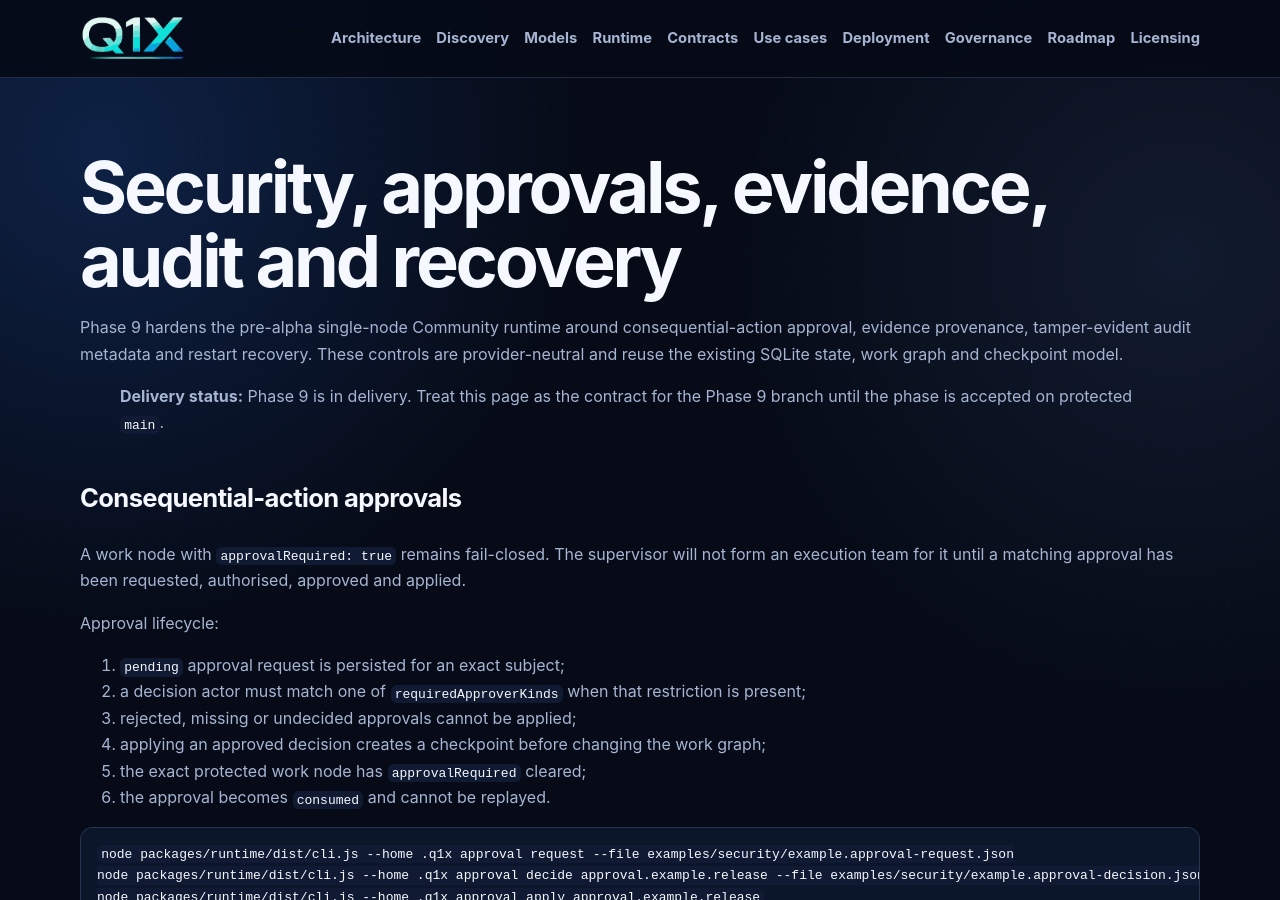
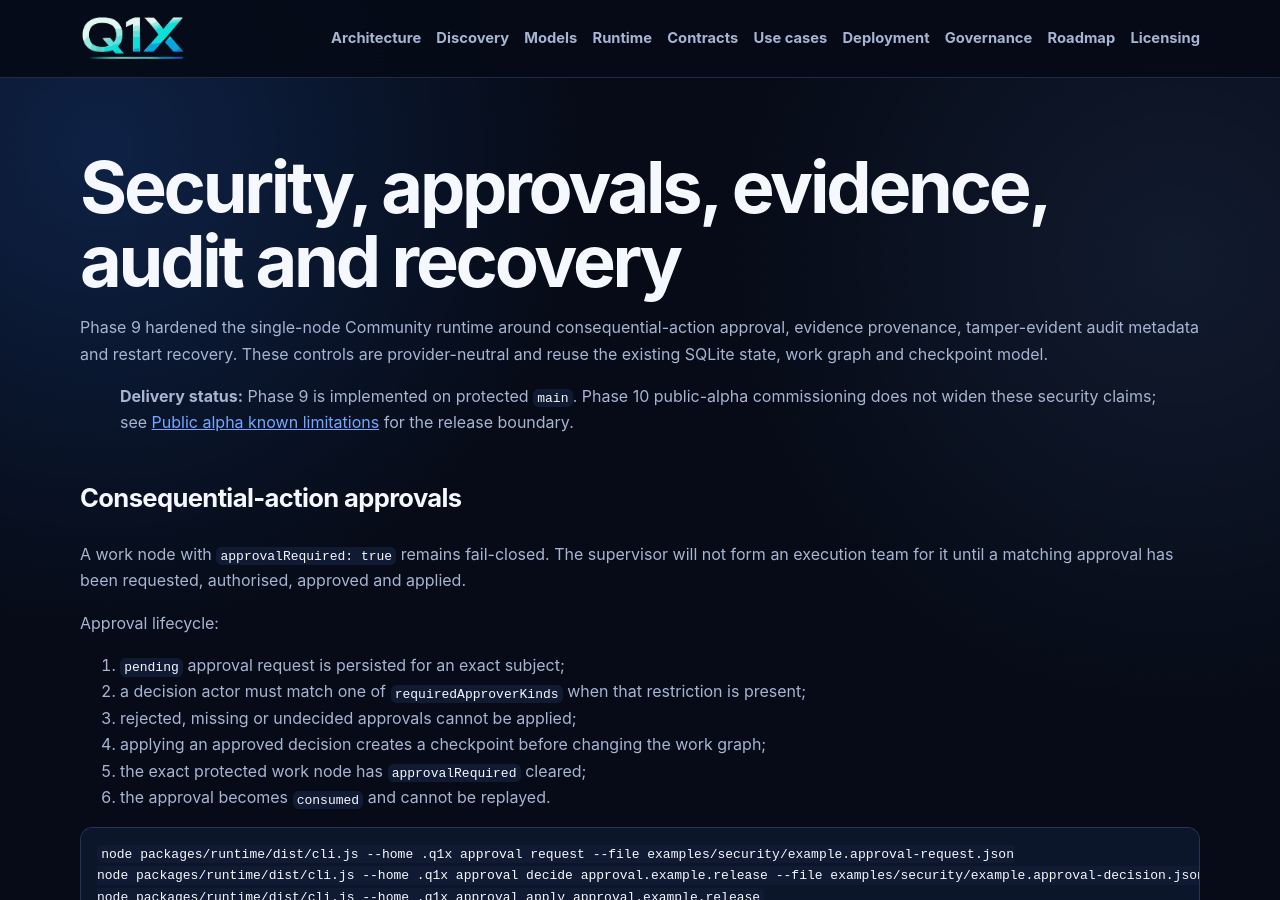
Before and after one commit to Quoralinex/q1x-community-orchestrator, a Jekyll site: the page built from docs/security-hardening.md, in a window 1280 px wide and 900 px high. Built offline with Jekyll 4.4.1, drawn with Linux system fonts in a browser that asks for light colours; our own code applies the rules of GitHub Pages for plain Markdown files.

Commit message:
docs: close stale Phase 9 delivery status

```diff
--- a/docs/security-hardening.md
+++ b/docs/security-hardening.md
@@ -1,8 +1,8 @@
 # Security, approvals, evidence, audit and recovery
 
-Phase 9 hardens the pre-alpha single-node Community runtime around consequential-action approval, evidence provenance, tamper-evident audit metadata and restart recovery. These controls are provider-neutral and reuse the existing SQLite state, work graph and checkpoint model.
+Phase 9 hardened the single-node Community runtime around consequential-action approval, evidence provenance, tamper-evident audit metadata and restart recovery. These controls are provider-neutral and reuse the existing SQLite state, work graph and checkpoint model.
 
-> **Delivery status:** Phase 9 is in delivery. Treat this page as the contract for the Phase 9 branch until the phase is accepted on protected `main`.
+> **Delivery status:** Phase 9 is implemented on protected `main`. Phase 10 public-alpha commissioning does not widen these security claims; see [Public alpha known limitations](known-limitations.md) for the release boundary.
 
 ## Consequential-action approvals
 
```
